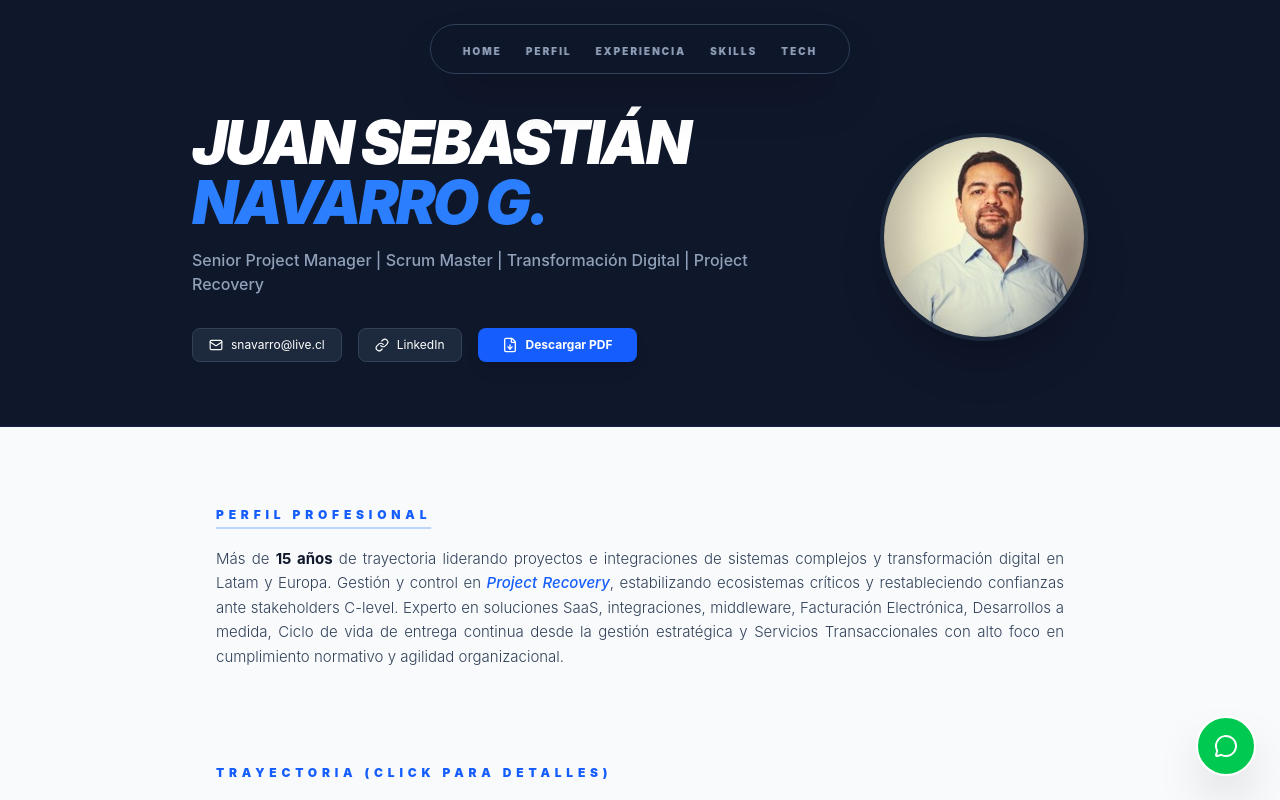
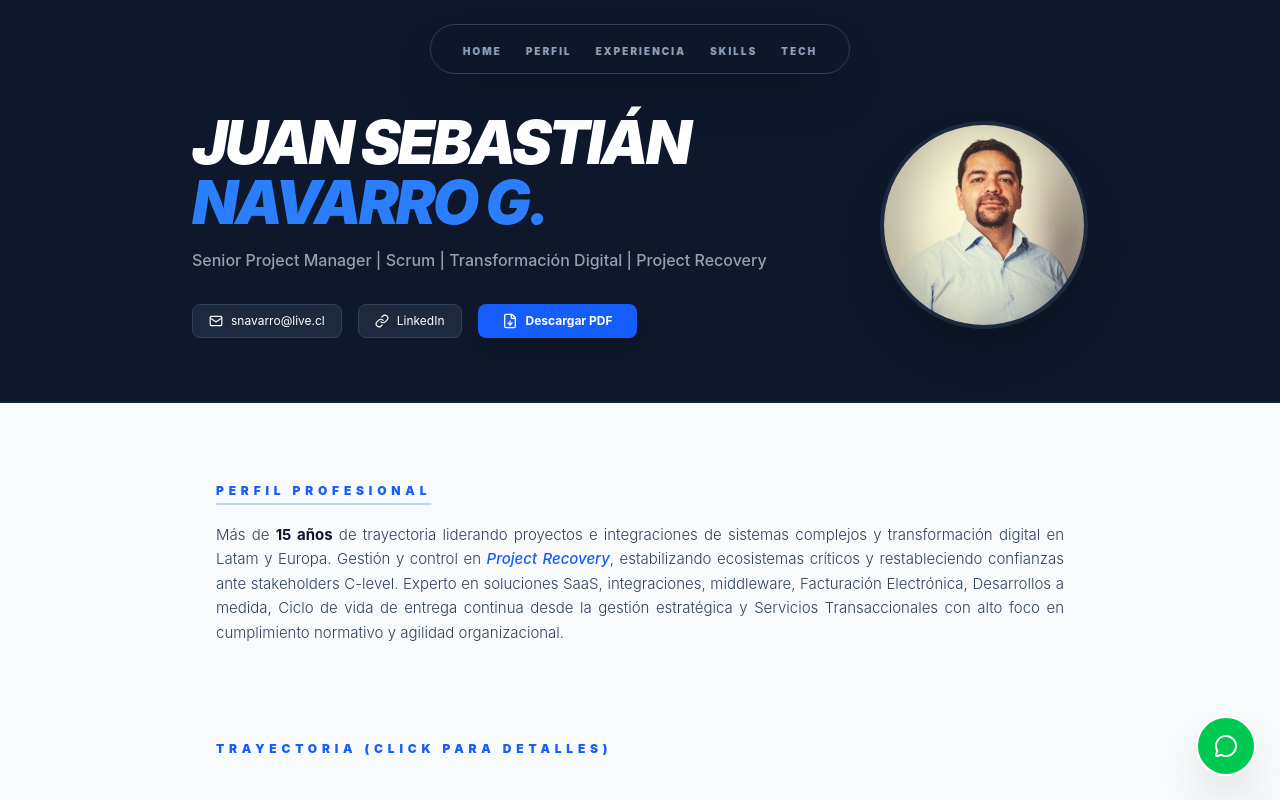
Before and after one commit to jsnavarrog-gif/cv-jsnavarrog-202604, a Next.js app: page / in a window 1280 px wide. Shown: the top 800 px of the page. Built offline with nearby package versions, Linux system fonts and the light colour scheme.

Commit message:
Cambios estéticos

```diff
--- a/app/page.tsx
+++ b/app/page.tsx
@@ -102,8 +102,8 @@ export default function CVPage() {
             <h1 className="text-4xl md:text-6xl font-black mb-4 tracking-tighter uppercase italic">
               Juan Sebastián <span className="text-blue-500">Navarro G.</span>
             </h1>
-            <p className="text-sm md:text-base text-slate-400 font-medium mb-8 max-w-xl">
-              Senior Project Manager | Scrum Master | Transformación Digital | Project Recovery
+            <p className="text-[8px] md:text-base text-slate-400 font-medium mb-8 max-w-xl">
+              Senior Project Manager | Scrum | Transformación Digital | Project Recovery
             </p>
 
             <div className="flex flex-wrap justify-center md:justify-start gap-4">
@@ -128,7 +128,7 @@ export default function CVPage() {
             animate={{ scale: 1, opacity: 1 }}
             src="/profile_JSNG.jpg"
             alt="Juan Sebastián Navarro"
-            className="w-40 h-40 md:w-52 md:h-52 rounded-full border-4 border-slate-800 shadow-2xl object-cover" />
+            className="w-35 h-35 md:w-52 md:h-52 rounded-full border-4 border-slate-800 shadow-2xl object-cover" />
         </div>
       </header>
     </section>
```
